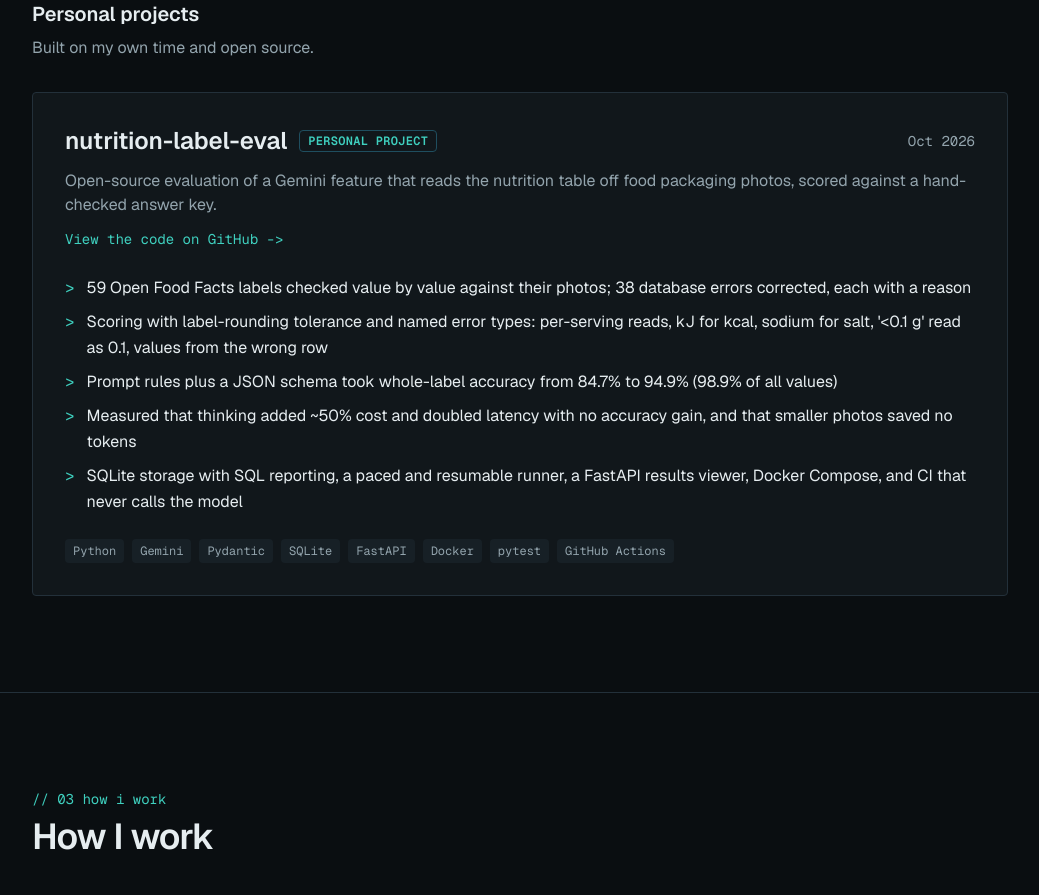
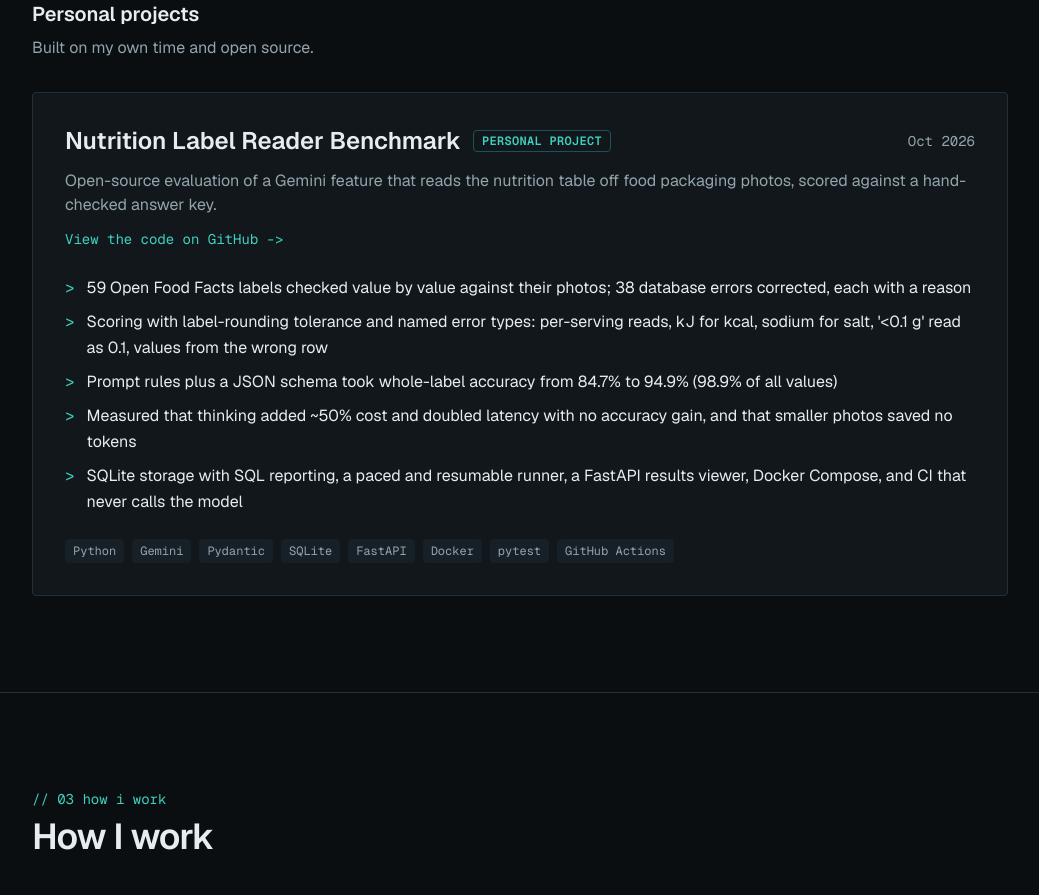
Before and after one commit to JohnSmith545/portfolio, a Next.js app: page / in a window 1280 px wide. Shown: the part 4440-5335 px from the top of the page, without its empty margins (120-1159 px from the left). Built offline with nearby package versions, Linux system fonts and the light colour scheme.

Commit message:
Rename the nutrition-label-eval card to Nutrition Label Reader Benchmark

```diff
--- a/src/data/content.ts
+++ b/src/data/content.ts
@@ -188,7 +188,7 @@ export const projects: Project[] = [
     stack: ["TypeScript", "React", "Firebase", "FCM"],
   },
   {
-    name: "nutrition-label-eval",
+    name: "Nutrition Label Reader Benchmark",
     role: "Personal project",
     period: "Oct 2026",
     summary:
```
